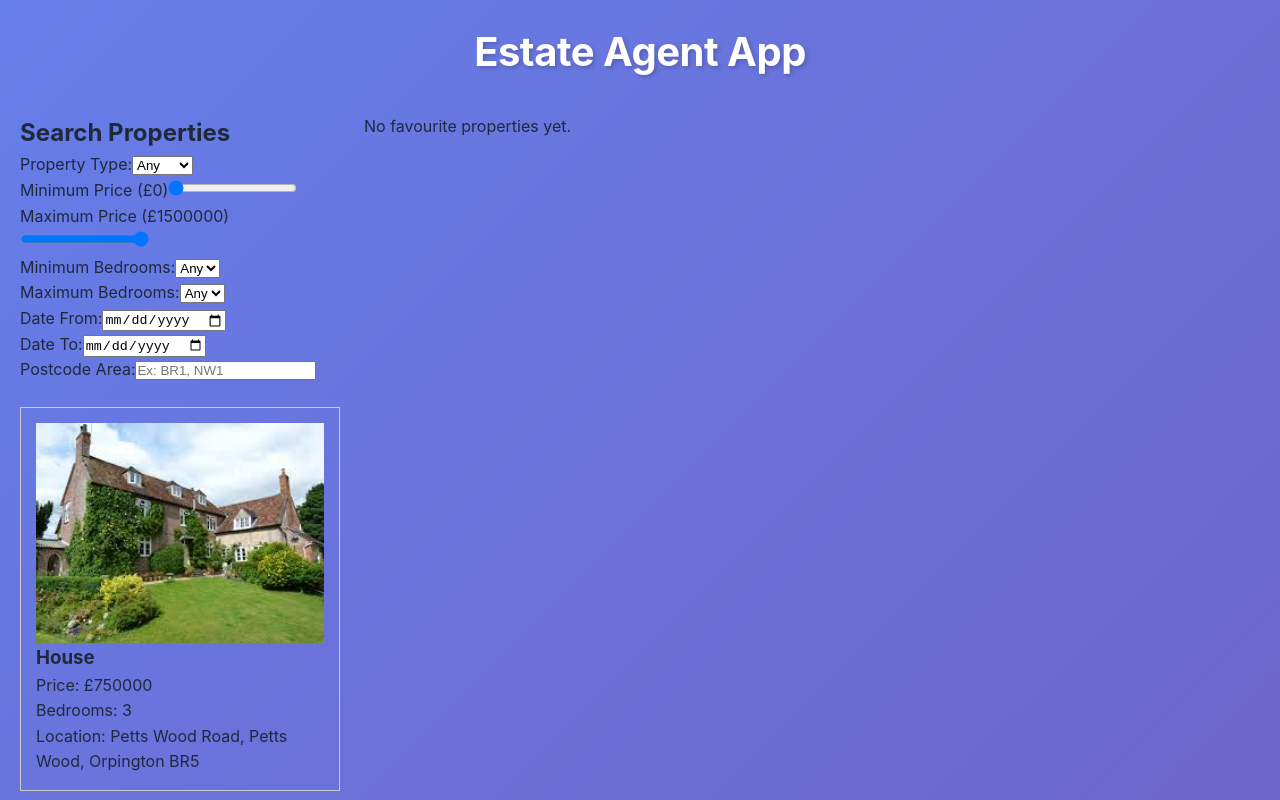
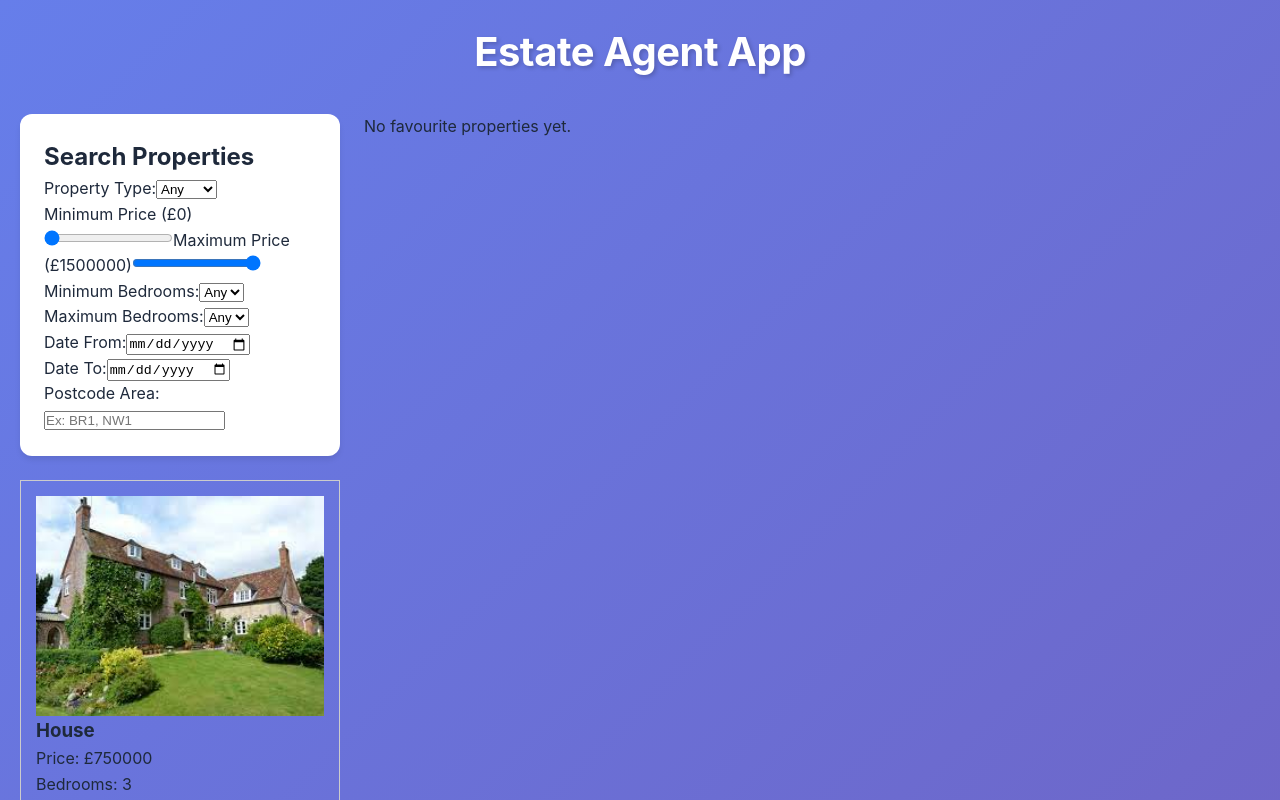
Before and after one commit to Gangulyy/React-CW, a React (Vite) app in the folder Estate-Agent-CW/: page / in a window 1280 px wide. Shown: the top 800 px of the page. Built offline with nearby package versions, Linux system fonts and the light colour scheme.

Commit message:
make search panel sticky while scrolling

```diff
--- a/Estate-Agent-CW/src/components/SearchForm.jsx
+++ b/Estate-Agent-CW/src/components/SearchForm.jsx
@@ -17,7 +17,7 @@ function SearchForm({
   setPostcode
 }) {
   return (
-    <div>
+    <div style={styles.container}>
       <h2>Search Properties</h2>
 
       <label>
@@ -131,4 +131,17 @@ function SearchForm({
   );
 }
 
+const styles = {
+  container: {
+    background: 'white',
+    borderRadius: '12px',
+    padding: '24px',
+    boxShadow: '0 4px 6px -1px rgba(0, 0, 0, 0.1)',
+    position: 'sticky',
+    top: '20px',
+    maxHeight: 'calc(100vh - 40px)',
+    overflowY: 'auto'
+  },
+};
+
 export default SearchForm;
```
